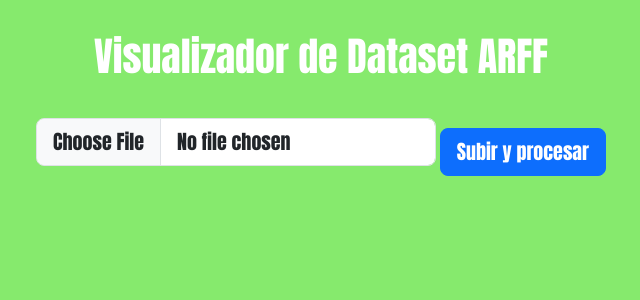
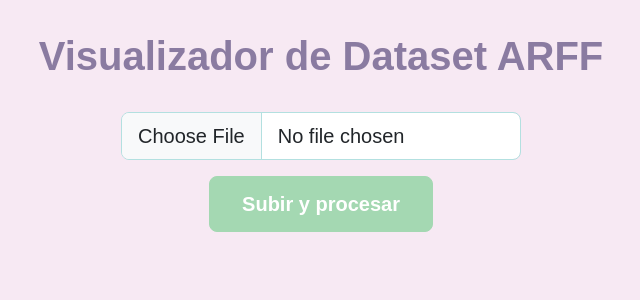
Before and after one commit to CesarJavier156/visualizador_graficas_arff, a Django app: page / in a window 1280 px wide. Shown: the top 300 px of the page, without its empty margins (319-959 px from the left). Run offline with Django 5.2, Linux system fonts and the light colour scheme.

Commit message:
Cambio de estilos html 2

```diff
--- a/dataset_app/templates/dataset_app/index.html
+++ b/dataset_app/templates/dataset_app/index.html
@@ -6,23 +6,45 @@
     <link href="https://cdn.jsdelivr.net/npm/bootstrap@5.3.3/dist/css/bootstrap.min.css" rel="stylesheet">
     <style>
         body {
-            background-color: #86ea6d;
-            color: #ffffff;
-            font-family: Impact, sans-serif;
+            background-color: #f7e9f3; /* Rosa pastel muy claro */
+            color: #5c5c5c; /* Gris suave para el texto principal */
+            font-family: 'Arial', sans-serif; /* Un tipo de letra más legible */
             padding: 2rem;
         }
-        h1 {
+        h1, h3, h4 {
             text-align: center;
             margin-bottom: 2rem;
             font-weight: bold;
+            color: #8a7ba1; /* Morado pastel */
         }
         .upload-box {
             text-align: center;
             margin-bottom: 2rem;
+            display: flex; /* Usar flexbox para centrar contenido */
+            flex-direction: column; /* Apilar elementos verticalmente */
+            align-items: center; /* Centrar horizontalmente */
+            gap: 1rem; /* Espacio entre el input y el botón */
+        }
+        .upload-box .form-control {
+            max-width: 400px;
+            border-color: #b3e0e0; /* Borde azul claro pastel */
+        }
+        .upload-box .btn {
+            background-color: #a4d8b2; /* Verde pastel */
+            border-color: #a4d8b2;
+            color: #ffffff;
+            font-weight: bold;
+            padding: 0.75rem 2rem;
+            border-radius: 0.5rem;
+            transition: background-color 0.3s ease;
+        }
+        .upload-box .btn:hover {
+            background-color: #8ac09b; /* Verde pastel un poco más oscuro al pasar el mouse */
+            border-color: #8ac09b;
         }
         .graphs {
             display: grid;
-            grid-template-columns: repeat(auto-fit, minmax(400px, 1fr));
+            grid-template-columns: repeat(auto-fit, minmax(300px, 1fr)); /* Ajustado para pantallas más pequeñas */
             gap: 1.5rem;
             justify-items: center;
         }
@@ -44,7 +94,7 @@
     <div class="upload-box">
         <form method="post" enctype="multipart/form-data">
             {% csrf_token %}
-            <input class="form-control form-control-lg" type="file" name="file" accept=".arff" style="max-width:400px;display:inline-block;">
+            <input class="form-control form-control-lg" type="file" name="file" accept=".arff">
             <button class="btn btn-primary btn-lg mt-3">Subir y procesar</button>
         </form>
     </div>
```
Also changed, not shown: other parts of dataset_app/templates/dataset_app/index.html (+29 -1 lines).
